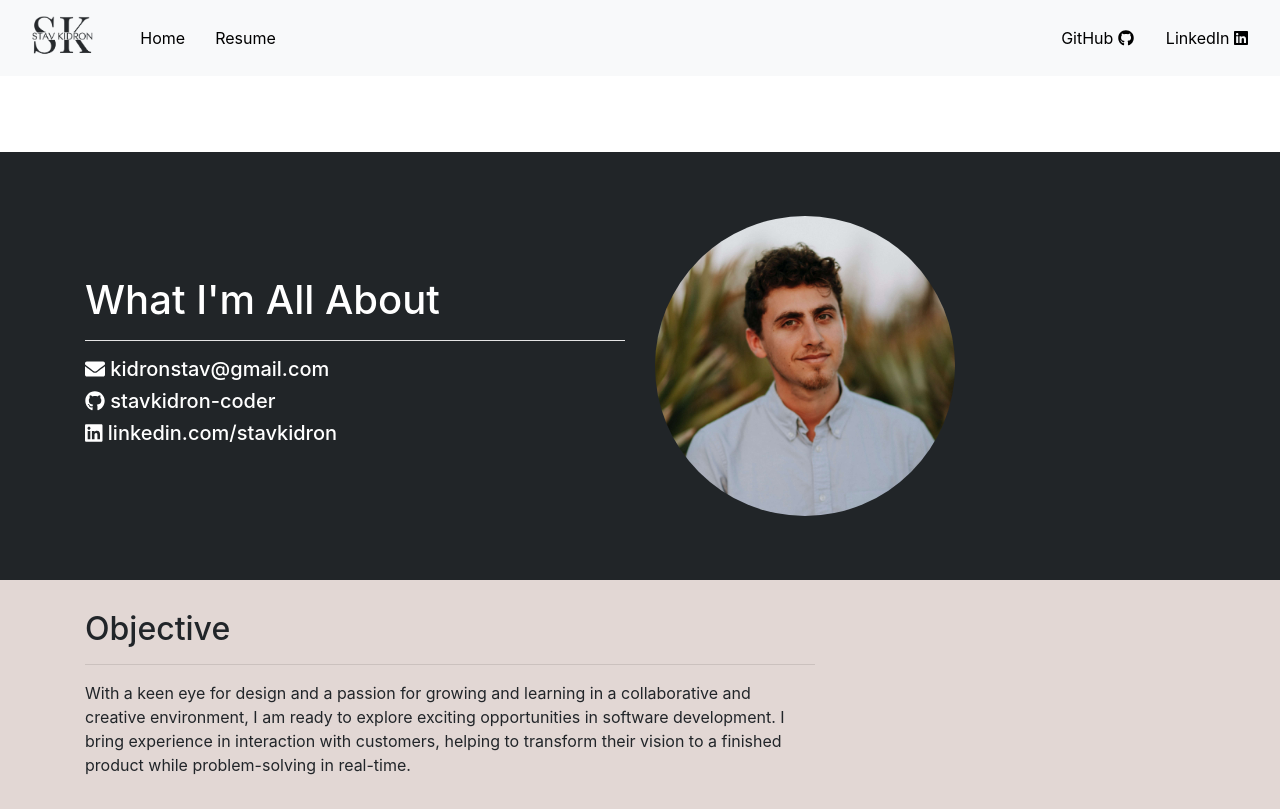
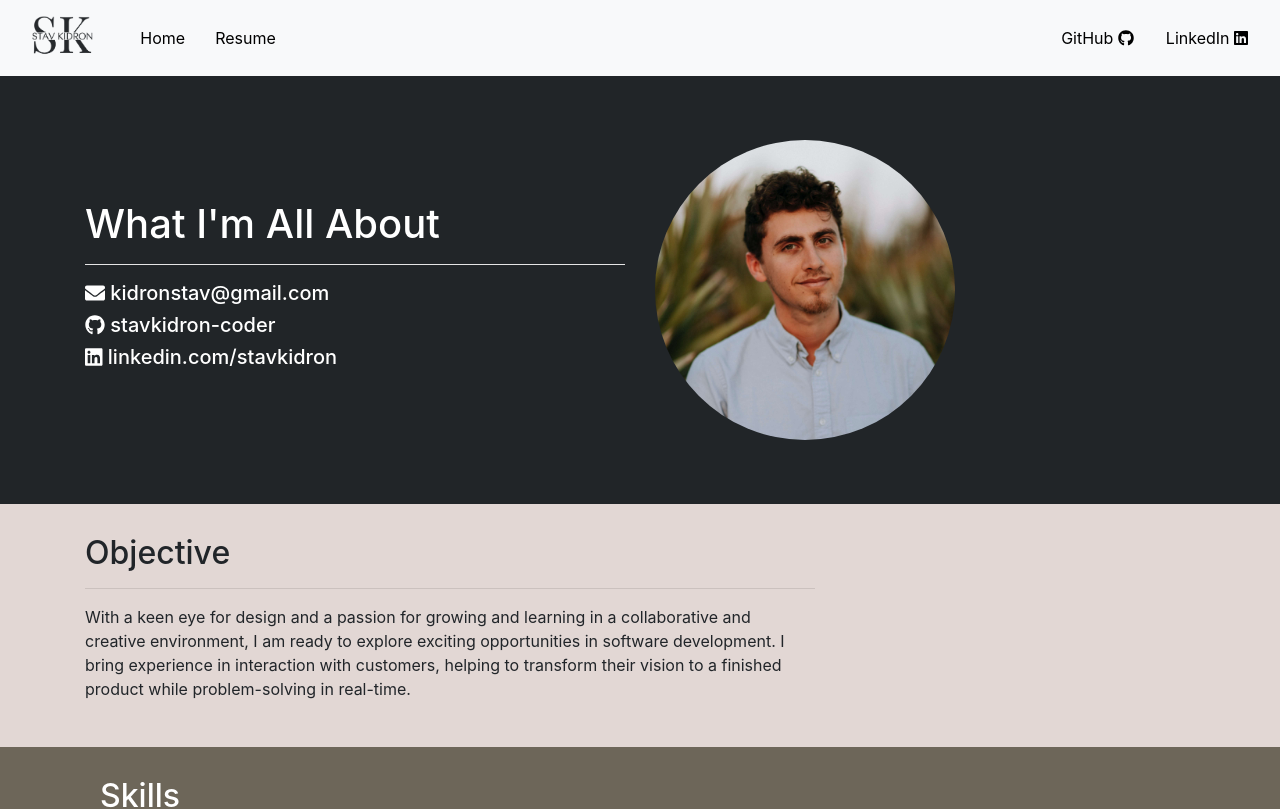
Before and after one commit to stavkidron-coder/personal-website, a React (Create React App) app: page /#/resume in a window 1280 px wide. Shown: the top 809 px of the page. Built offline with nearby package versions, Linux system fonts and the light colour scheme.

Commit message:
created fixed navbar and added disclaimer to footer

```diff
--- a/src/Components/Footer/Footer.js
+++ b/src/Components/Footer/Footer.js
@@ -13,7 +13,8 @@ class Footer extends Component {
                     </NavbarBrand>
                 </Nav>
                 <NavbarText>
-                    <p>This webpage was built with React and Bootstrap</p>
+                    <center>This webpage was built with React and Bootstrap</center>
+                    <p>*optimized for desktop view</p>
                 </NavbarText>
             </Navbar>
         )
--- a/src/Components/Home/Contact/Contact.css
+++ b/src/Components/Home/Contact/Contact.css
@@ -11,7 +11,6 @@
     color: rgb(74, 74, 74) !important;
     text-decoration: none;
     margin-left: 5px;
-
 }
 
 .squarePortrait {
--- a/src/Components/NavBar/NavBar.js
+++ b/src/Components/NavBar/NavBar.js
@@ -14,9 +14,13 @@ const NavBar = (props) => {
 
     const toggle = () => setIsOpen(!isOpen);
 
+
+    const [currentPage, setCurrentPage] = useState(false);
+    const togglePage = () => setCurrentPage(!currentPage);
+
     return (
       <div>
-        <Navbar color="light" light expand="md" className="navbar">
+        <Navbar color="light" light expand="md" className="navbar" fixed="top">
 
             <NavbarBrand className="nav-link">
                 <Link to='/'>
@@ -28,7 +32,7 @@ const NavBar = (props) => {
             <Collapse isOpen={isOpen} navbar>
                 <Nav className="mr-auto" navbar>
                     <NavItem className="navLeft">
-                        <Link to='/' className="nav-link">
+                        <Link to='/' className="nav-link" onClick={togglePage}>
                             Home
                         </Link>
                     </NavItem>
--- a/src/Components/Resume/Resume.js
+++ b/src/Components/Resume/Resume.js
@@ -23,7 +23,14 @@ class Resume extends Component {
                             <Col xs="6">
                                 <h1 className="resumeTitle">What I'm All About</h1>
                                 <hr className="resumeJumboHr"/>
-                                <h5>{emailIcon} kidronstav@gmail.com</h5>
+
+                                <h5>
+                                    <a
+                                        href="mailto:kidronstav@gmail.com"
+                                        className="resumeJumboIcon">
+                                            {emailIcon} kidronstav@gmail.com
+                                    </a>
+                                </h5>
                                 <h5>
                                     <a
                                         href="https://github.com/stavkidron-coder"
```
Also changed, not shown: 1 other file (tests, documents, lock files or other folders).
